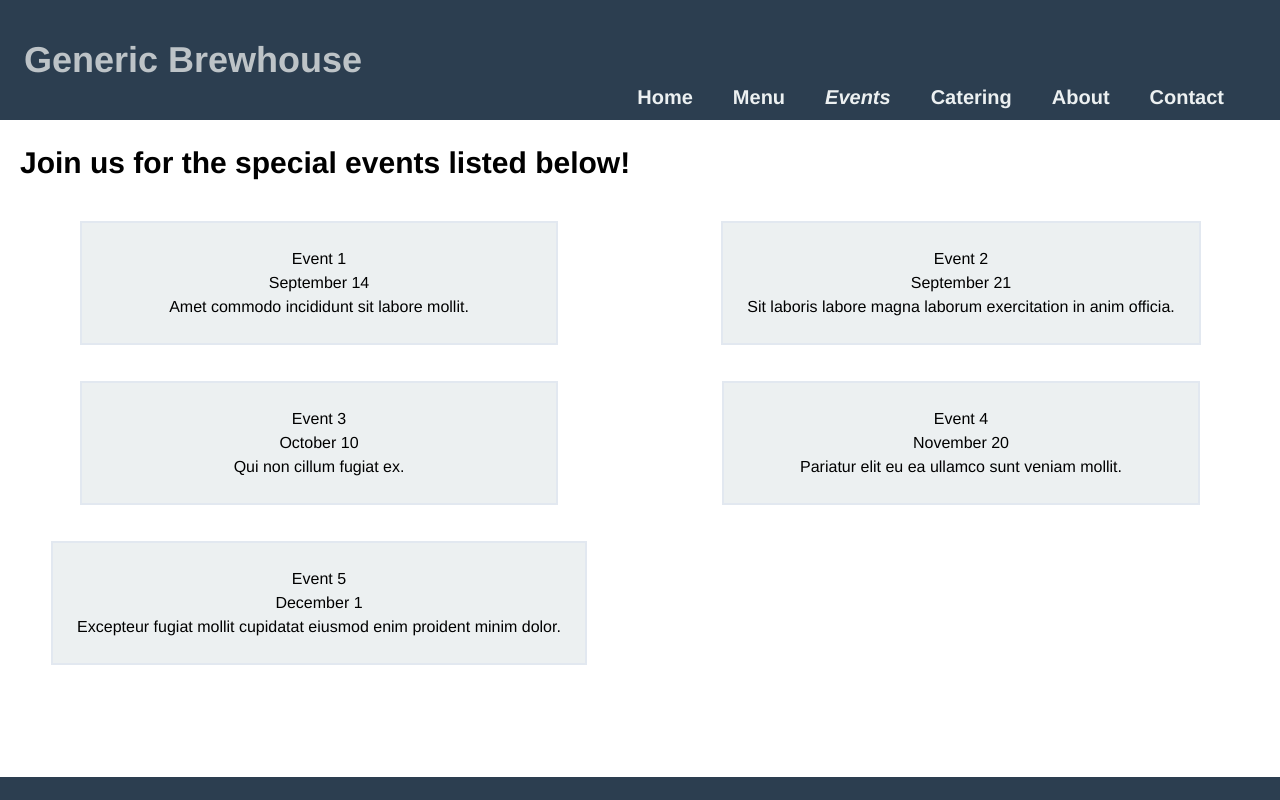
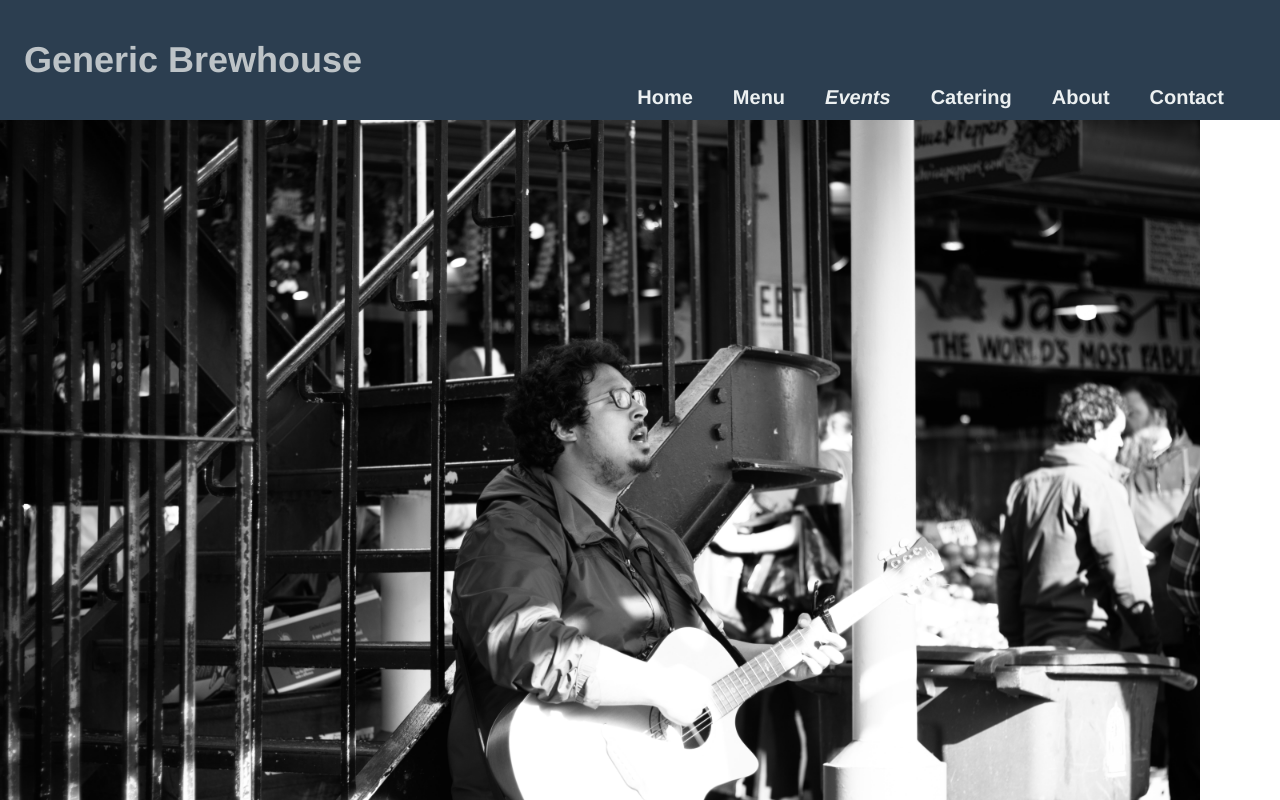
Before and after one commit to khemsoth/generic-restaurant, a Vue app: page /events in a window 1280 px wide. Shown: the top 800 px of the page. Built offline with nearby package versions, Linux system fonts and the light colour scheme.

Commit message:
events: added banner image

```diff
--- a/src/views/Events.vue
+++ b/src/views/Events.vue
@@ -1,5 +1,6 @@
 <template>
   <div>
+    <div class="banner mx-auto bg-contain bg-no-repeat w-full h-screen flex flex-col justify-center"></div>
     <h2
     class="text-3xl m-5 text-left font-bold"
     >
@@ -64,5 +65,8 @@ export default {
 </script>
 
 <style>
+  .banner {
+    background-image: url('../assets/josh-ludahl-yEjvH6EFVJg-unsplash.jpg');
+  }
 
 </style>
```
Also changed, not shown: src/assets/josh-ludahl-yEjvH6EFVJg-unsplash.jpg (added), 1 other file (tests, documents, lock files or other folders).
